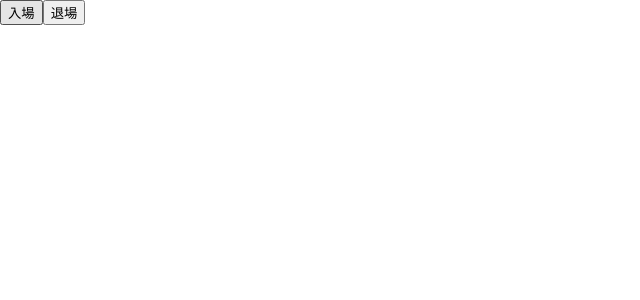
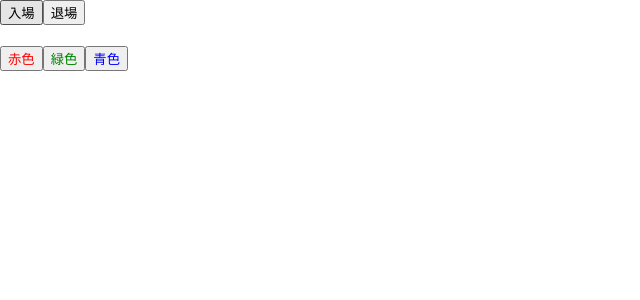
Before and after one commit to Seokhyun0079/ReactPractice, a React (Create React App) app in the folder 20200217react/: page / in a window 1280 px wide. Shown: the top 300 px of the page, without its empty margins (0-640 px from the left). Built offline with nearby package versions, Linux system fonts and the light colour scheme.

Commit message:
state paractice

```diff
--- a/20200217react/src/Say.js
+++ b/20200217react/src/Say.js
@@ -1,16 +1,43 @@
 import React, {useState} from 'react';
 
-const Say = () => {
+// const Say = () => {
+//     const [message, setMessage] = useState('');
+//     const onClickEnter = () => setMessage('おはようございます。');
+//     const onClickLeave = () => setMessage('さようなら！');
+//     return (
+//         <div>
+//             <button onClick={onClickEnter}>入場</button>
+//             <button onClick={onClickLeave}>退場</button>
+//             <h1>{message}</h1>
+//         </div>
+//     );
+// };
+
+const Say = ()=>{
     const [message, setMessage] = useState('');
-    const onClickEnter = () => setMessage('おはようございます。');
-    const onClickLeave = () => setMessage('さようなら！');
+    const onClickEnter = () => setMessage('お帰り！');
+    const onClickLeave = () => setMessage('さよなら！');
+
+    const [color, setColor] = useState('black');
+
     return (
         <div>
             <button onClick={onClickEnter}>入場</button>
             <button onClick={onClickLeave}>退場</button>
-            <h1>{message}</h1>
+            <h1 style={{color}}>{message}</h1>
+            <button style= {{color : 'red'}}
+            onClick={() => setColor('red')}>
+                赤色</button>
+            <button style= {{color : 'green'}}
+            onClick={()=> setColor('green')}>
+                緑色</button>
+            <button style={{color : 'blue'}}
+            onClick={()=> setColor('blue')}>
+                青色
+            </button>
         </div>
     );
-};
+}
+
 
 export default Say;
```
